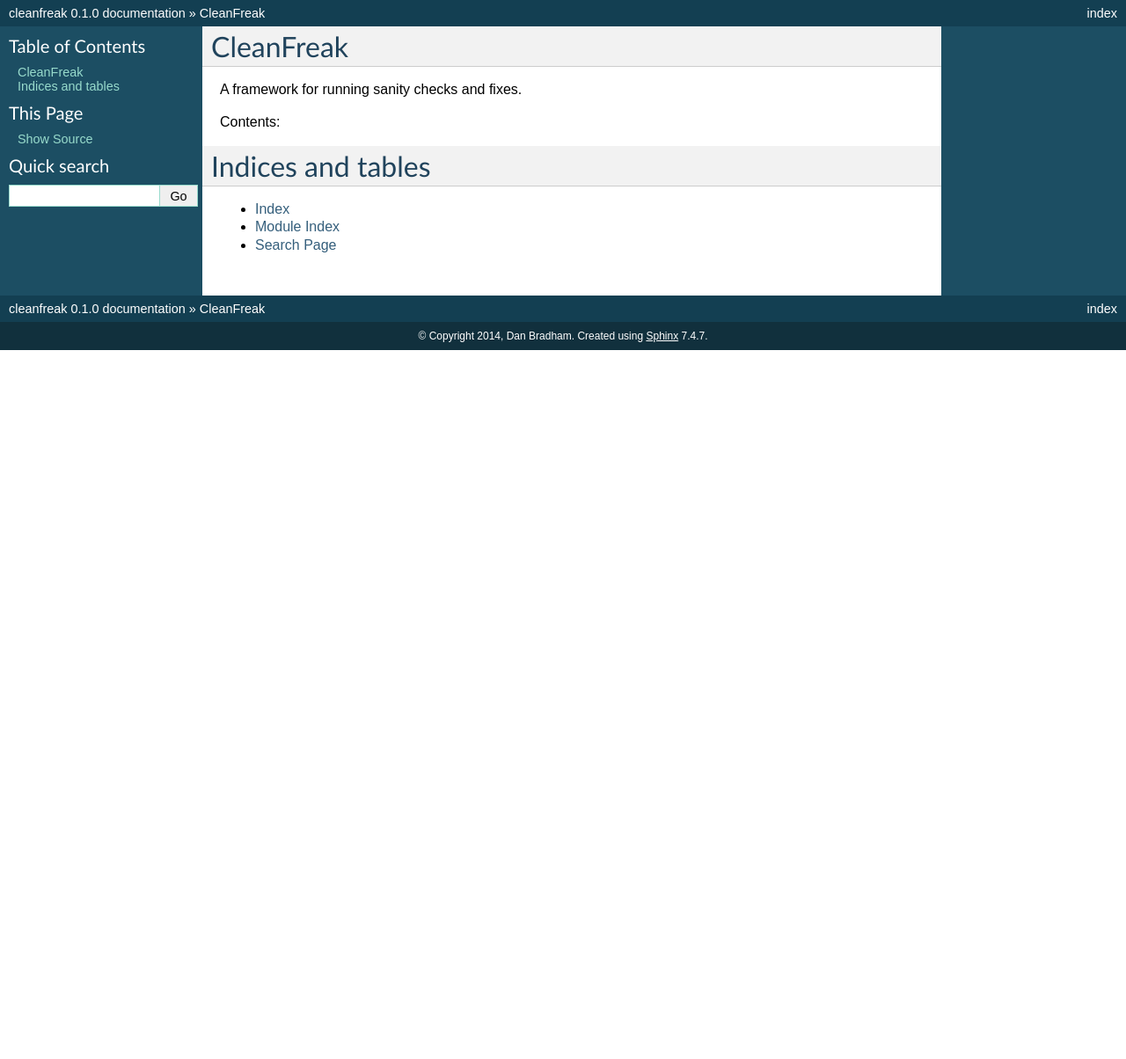
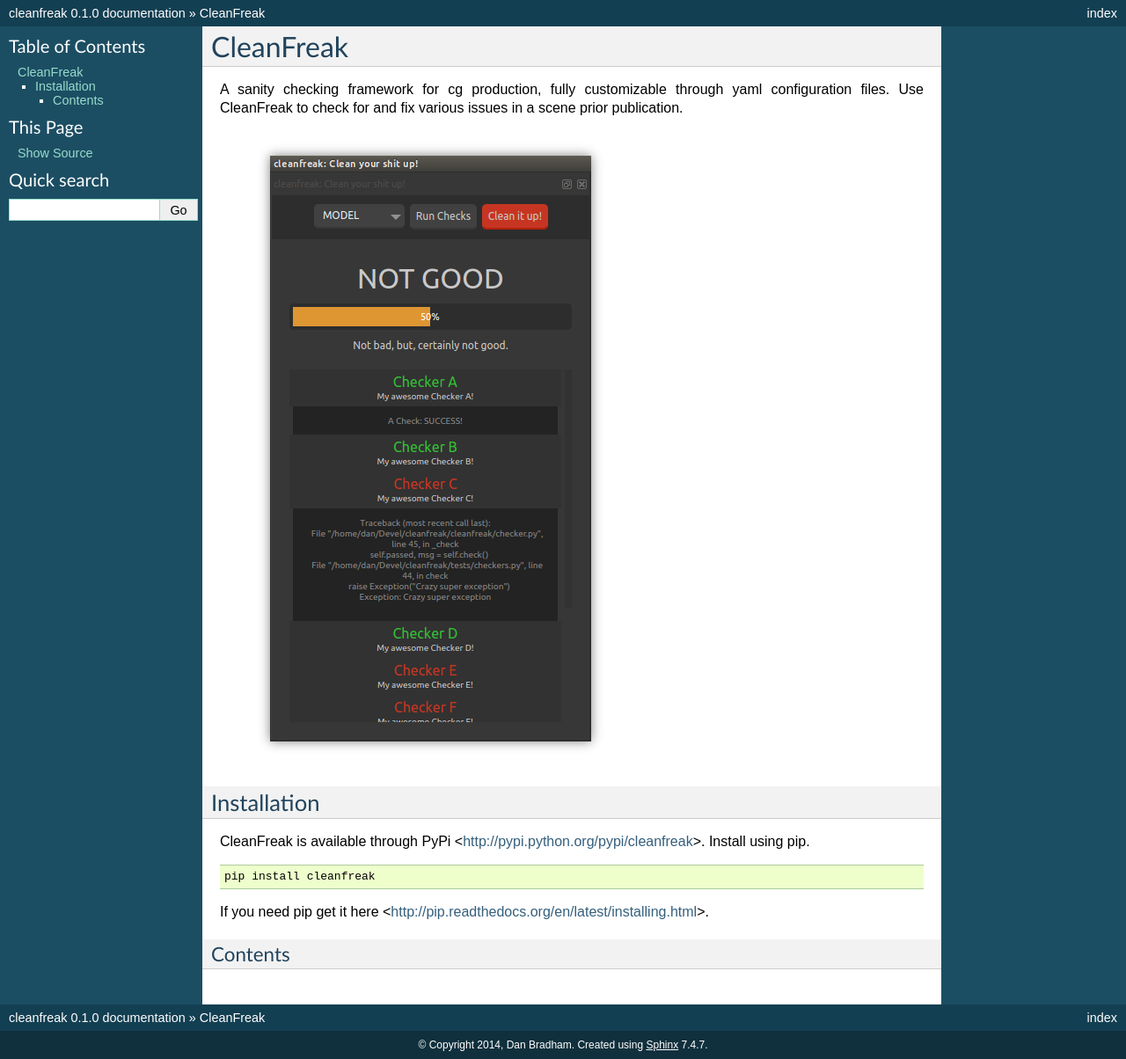
Before and after one commit to danbradham/cleanfreak, a Sphinx documentation site: the page built from docs/index.rst, in a window 1280 px wide. Shown: the whole page at 88% size. Built offline with Sphinx 7.4.7, drawn with Linux system fonts in a browser that asks for light colours; before the commit the page ends 900 px from its top, so only the background shows below that.

Commit message:
Preview image and RTD

```diff
--- a/docs/index.rst
+++ b/docs/index.rst
@@ -1,19 +1,26 @@
 .. index
 
+==========
 CleanFreak
 ==========
-A framework for running sanity checks and fixes.
+A sanity checking framework for cg production, fully customizable through yaml configuration files. Use CleanFreak to check for and fix various issues in a scene prior publication.
 
-Contents:
+.. image:: static/ui_preview.png
 
+
+------------
+Installation
+------------
+CleanFreak is available through PyPi <http://pypi.python.org/pypi/cleanfreak>. Install using pip.
+
+::
+
+    pip install cleanfreak
+
+If you need pip get it here <http://pip.readthedocs.org/en/latest/installing.html>.
+
+
+Contents
+========
 .. toctree::
    :maxdepth: 3
-
-
-
-Indices and tables
-==================
-
-* :ref:`genindex`
-* :ref:`modindex`
-* :ref:`search`
```
Also changed, not shown: README.rst (+9 -0 lines), docs/static/ui_preview.png (added).
